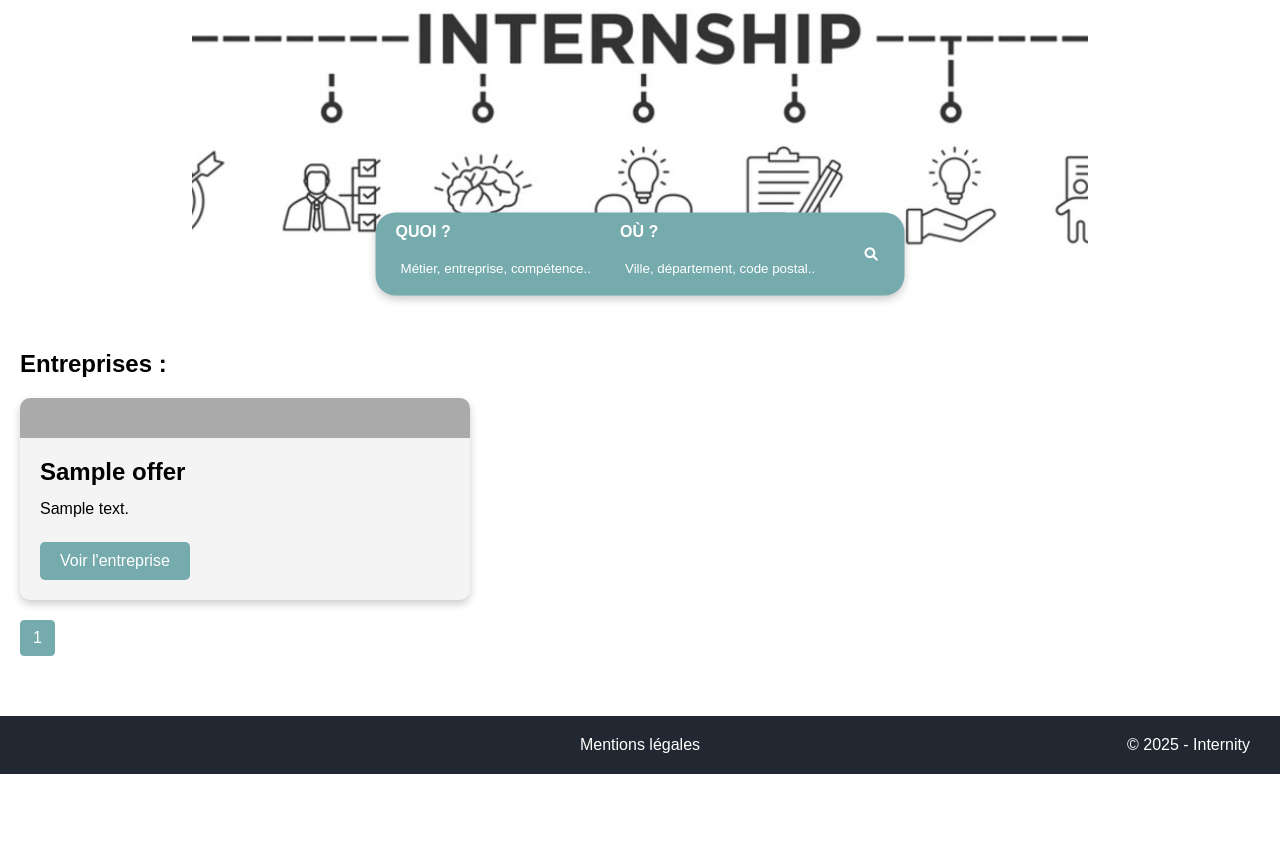
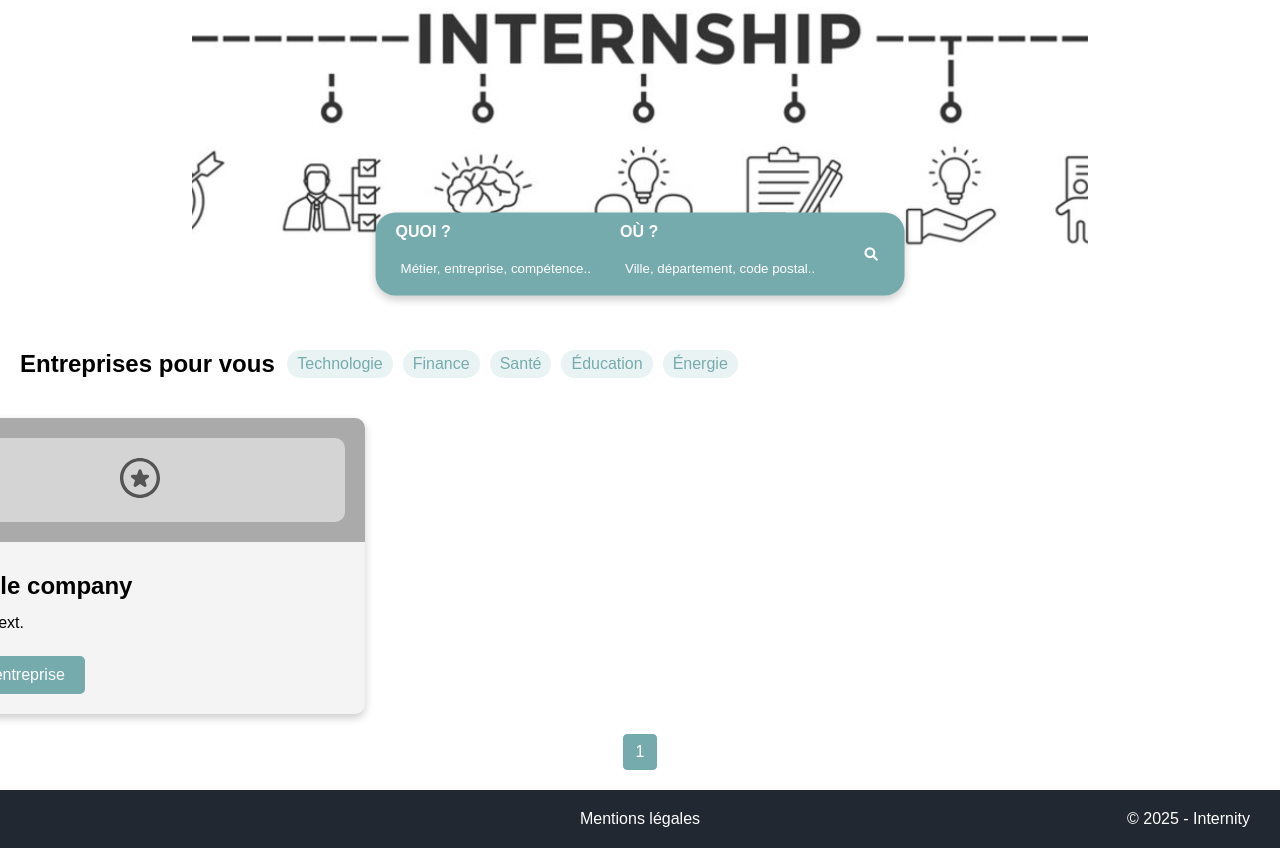
Before and after one commit to mxriine/Internity, a PHP site: page /vues/Companies.php in a window 1280 px wide; the page is wider, and only the part inside the window is pictured. Shown: the part 113-961 px from the top of that part. Before the commit the page ends 887 px from the top of that part, so only its background shows below. Run offline with PHP 8.4, Linux system fonts and the light colour scheme; the visitor is signed in with stand-in values (Sample User, id 1); tables that the repository leaves empty or names only in its code hold one stand-in row (values such as "Sample post").

Commit message:
Ajout Page Companies

```diff
--- a/src/Controllers/Companies.php
+++ b/src/Controllers/Companies.php
@@ -7,3 +7,23 @@ use Models\Companies;
 
 // Instanciation du modèle Companies
 $companiesModel = new Companies($conn);
+$companies = $companiesModel->getAllCompanies();
+
+$elements_par_page = 9;
+
+// Récupérer le numéro de la page actuelle depuis l'URL
+$page_actuelle = isset($_GET['page']) ? (int) $_GET['page'] : 1;
+if ($page_actuelle < 1) {
+    $page_actuelle = 1; // Assurer que la page actuelle est au minimum 1
+}
+
+// Calculer l'offset pour la pagination
+$offset = ($page_actuelle - 1) * $elements_par_page;
+
+$companies = $companiesModel->getPaginatedCompanies($elements_par_page, $offset);
+
+// Compter le nombre total d'entreprises disponibles
+$total_companies = $companiesModel->getTotalCompaniesCount();
+
+// Calculer le nombre total de pages nécessaires
+$total_pages = ceil($total_companies / $elements_par_page);
--- a/vues/Companies.php
+++ b/vues/Companies.php
@@ -2,7 +2,16 @@
 <?php
 require_once('../src/Controllers/Login.php');
 require_once('../src/Controllers/CheckAuth.php');
-require_once('../src/Controllers/Offer.php');
+require_once('../src/Controllers/Companies.php');
+
+// Initialize pagination variables
+$page_actuelle = isset($_GET['page']) ? (int)$_GET['page'] : 1;
+$total_pages = isset($total_pages) ? $total_pages : 1; // Replace with actual logic to calculate total pages
+
+// Define the createSlug function
+function createSlug($string) {
+    return strtolower(trim(preg_replace('/[^A-Za-z0-9-]+/', '-', $string)));
+}
 ?>
 
 <!DOCTYPE html>
@@ -24,28 +33,58 @@ require_once('../src/Controllers/Offer.php');
 
     <main>
 
-    <?php include 'FilterDiscovery.php'; ?>
+        <?php include 'FilterDiscovery.php'; ?>
 
-        <!-- Section des Entreprises -->
+        <!-- Section des entreprises -->
         <div class="header-section">
-            <h1>Entreprises : </h1>
+            <h1>Entreprises pour vous</h1>
 
-        <!-- Section des cartes des Entreprises -->
+            <!-- Barre d'étiquettes -->
+            <div class="tags">
+                <input type="checkbox" id="sector1" class="hidden-checkbox">
+                <label class="tag" for="sector1">Technologie</label>
+
+                <input type="checkbox" id="sector2" class="hidden-checkbox">
+                <label class="tag" for="sector2">Finance</label>
+
+                <input type="checkbox" id="sector3" class="hidden-checkbox">
+                <label class="tag" for="sector3">Santé</label>
+
+                <input type="checkbox" id="sector4" class="hidden-checkbox">
+                <label class="tag" for="sector4">Éducation</label>
+
+                <input type="checkbox" id="sector5" class="hidden-checkbox">
+                <label class="tag" for="sector5">Énergie</label>
+            </div>
+        </div>
+
+        <!-- Section des cartes d'entreprises -->
         <section class="cards">
-            <?php foreach ($offers as $offer): ?>
+            <?php foreach ($companies as $company): ?>
                 <?php
+                // Récupérer les secteurs de l'entreprise
+                $sector = is_array($company['company_business']) && isset($company['company_business'][0]) ? $company['company_business'][0] : null;
 
-                // Créer un slug pour le titre de l'offre
-                $offerSlug = createSlug($offer['offer_title']);
-                $offerLink = "/vues/Offer.php?offer_id=" . urlencode($offer['offer_id']) . "&title=" . urlencode($offerSlug);
+                // Générer le label pour le secteur
+                $sectorsLabels = $sector && isset($sector['sector_name']) ? '<span class="skills">' . htmlspecialchars($sector['sector_name']) . '</span>' : '';
+
+                // Créer un slug pour le nom de l'entreprise
+                $companySlug = createSlug($company['company_name']);
+                $companyLink = "/vues/Companies.php?company_id=" . urlencode($company['company_id']) . "&name=" . urlencode($companySlug);
                 ?>
                 <div class="card">
                     <div class="card-header">
+                        <div class="card-img">
+                            <img src="/assets/icons/star-circle.svg" alt="Entreprise">
+                        </div>
                     </div>
                     <div class="card-body">
-                        <h2><?= htmlspecialchars($offer['offer_title']) ?></h2>
-                        <p><?= htmlspecialchars($offer['offer_desc']) ?></p>
-                        <a href="<?= $offerLink ?>" class="btn">Voir l'entreprise</a>
+                        <div class="skills-container">
+                            <?= $sectorsLabels ?>
+                        </div>
+                        <h2><?= htmlspecialchars($company['company_name']) ?></h2>
+                        <p><?= htmlspecialchars($company['company_desc']) ?></p>
+                        <a href="<?= $companyLink ?>" class="btn">Voir l'entreprise</a>
                     </div>
                 </div>
             <?php endforeach; ?>
```
Also changed, not shown: src/Models/Companies.php (+31 -11 lines).
